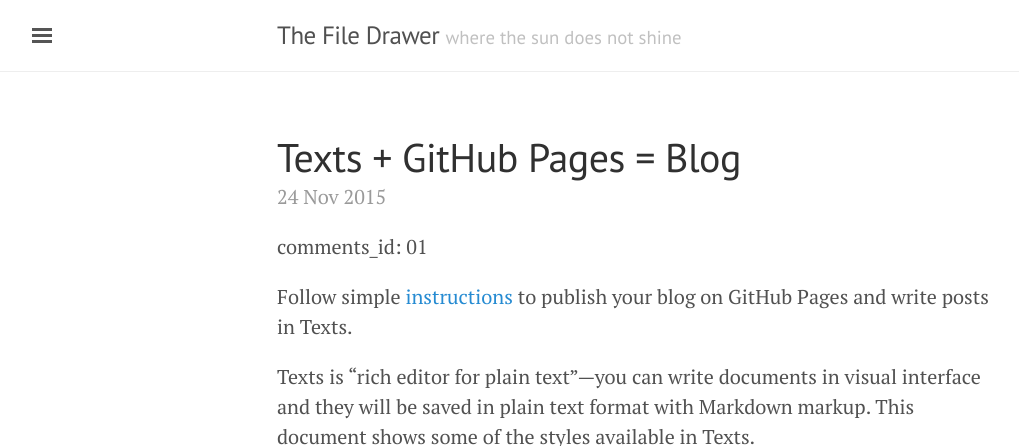
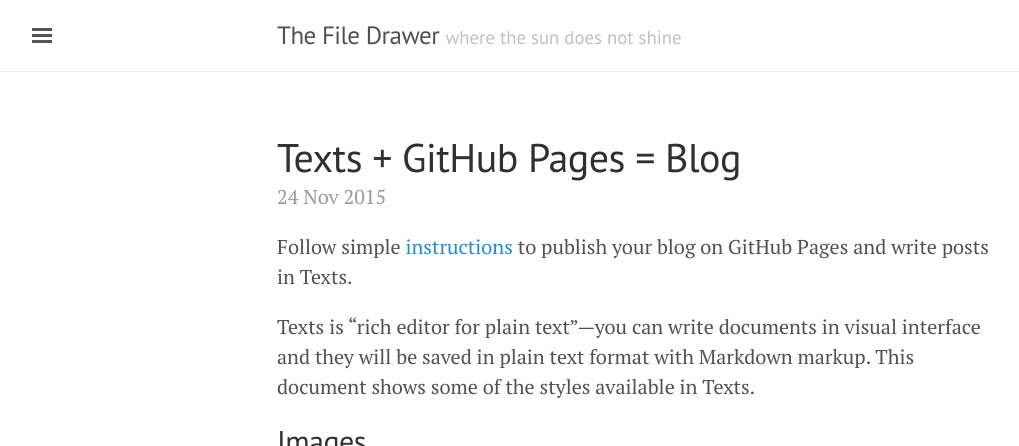
Before and after one commit to chooyr/The-File-Drawer, a Jekyll site: the page built from _posts/2015-11-24-texts-github-pages-blog.md, in a window 1280 px wide and 900 px high, cut to the strip 0-446 px from the top of the window. Shown: the whole strip, without its empty margins (3-1022 px from the left). Built offline with Jekyll 4.4.1, drawn with Linux system fonts in a browser that asks for light colours; nearby versions of some CDN libraries; our own code applies the rules of GitHub Pages for plain Markdown files; formulas are drawn with MathJax 3.

Commit message:
Update 2015-11-24-texts-github-pages-blog.md

```diff
--- a/_posts/2015-11-24-texts-github-pages-blog.md
+++ b/_posts/2015-11-24-texts-github-pages-blog.md
@@ -1,7 +1,6 @@
 ---
 title: Texts + GitHub Pages = Blog
 ---
-comments_id: 01
 
 Follow simple [instructions](<http://www.texts.io/support/0017/>) to publish
 your blog on GitHub Pages and write posts in Texts.
```
Also changed, not shown: other parts of _posts/2015-11-24-texts-github-pages-blog.md (+2 -0 lines).
